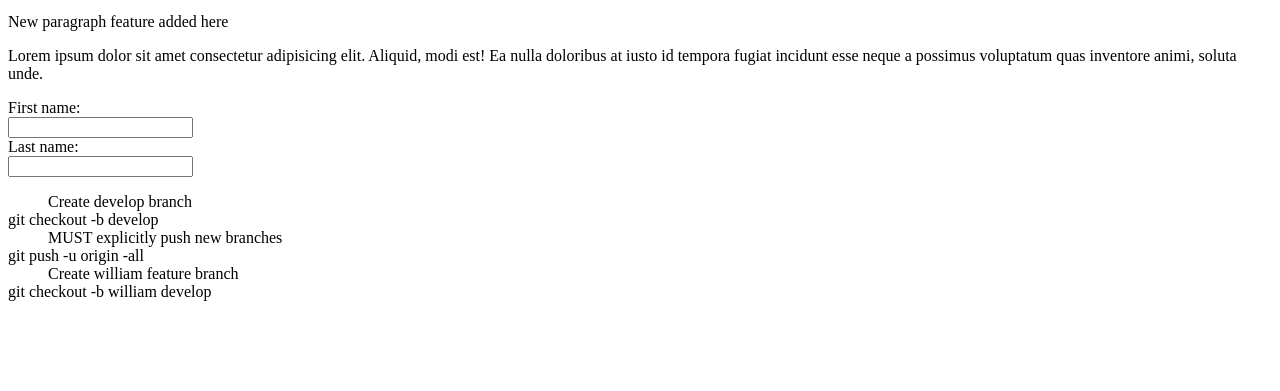
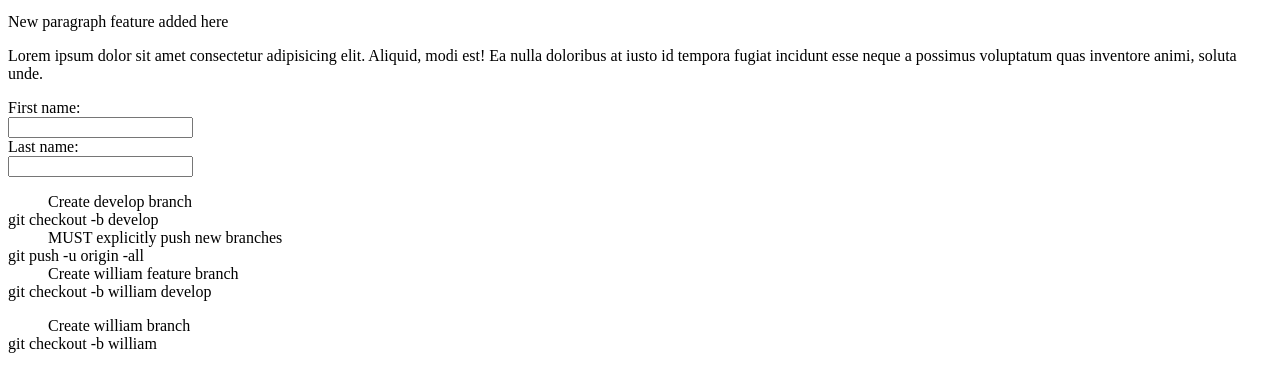
Before and after one commit to hagan-life/train, a plain HTML site: page train/index.html in a window 1280 px wide. Shown: the part 87-478 px from the top of the page. Drawn offline with Linux system fonts and the light colour scheme.

Commit message:
william branch added

```diff
--- a/train/index.html
+++ b/train/index.html
@@ -28,5 +28,9 @@
     <dd>Create william feature branch</dd>
     <dt>git checkout -b william develop</dt>
   </dl>
+  <dl>
+    <dd>Create william branch</dd>
+    <dt>git checkout -b william</dt>
+  </dl>
 </body>
 </html>
```
